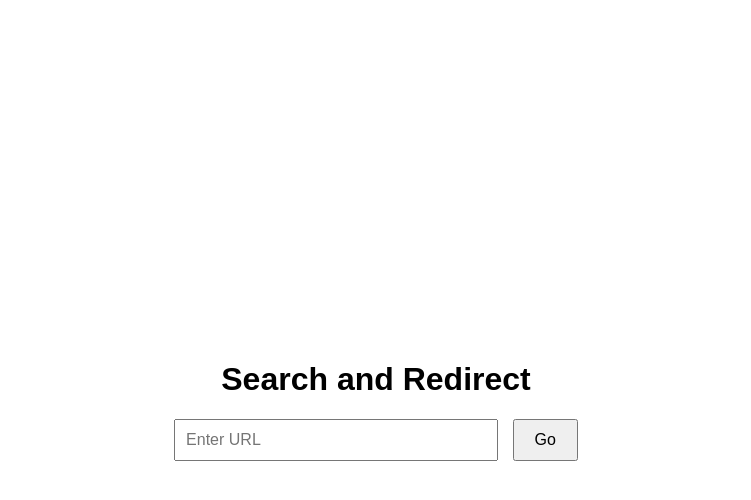
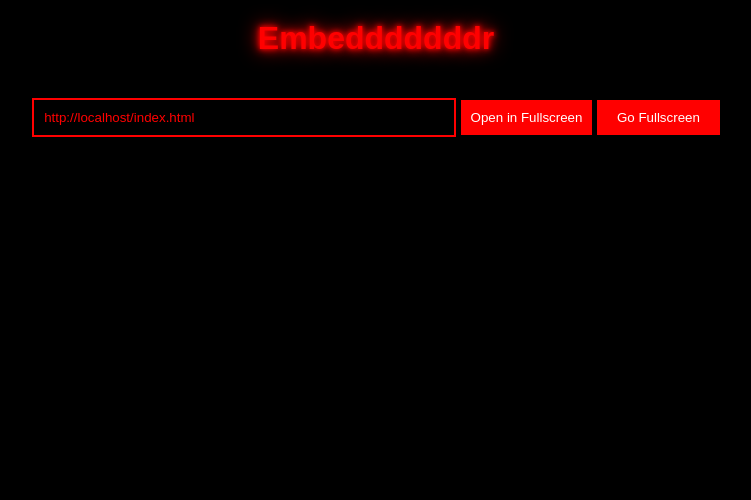
Before and after one commit to edfgwegeggRT/gfd, a plain HTML site: page index.html in a window 1280 px wide. Shown: the whole page, without its empty margins (264-1015 px from the left). Drawn offline with Linux system fonts and the light colour scheme.

Commit message:
Update index.html

```diff
--- a/index.html
+++ b/index.html
@@ -3,51 +3,107 @@
 <head>
     <meta charset="UTF-8">
     <meta name="viewport" content="width=device-width, initial-scale=1.0">
-    <title>Search Redirect</title>
     <style>
         body {
+            background-color: black;
+            color: red;
+            text-align: center;
             font-family: Arial, sans-serif;
-            display: flex;
-            justify-content: center;
-            align-items: center;
-            height: 100vh;
-            margin: 0;
         }
-        .search-container {
-            text-align: center;
+        .neon-text {
+            text-shadow: 0 0 5px #ff0000, 0 0 10px #ff0000, 0 0 20px #ff0000;
+            font-size: 2em;
+            margin-top: 20px;
         }
-        input[type="text"] {
+        input {
             padding: 10px;
-            width: 300px;
-            font-size: 16px;
+            border: 2px solid red;
+            background: black;
+            color: red;
+            width: 80%;
+            max-width: 400px;
+            margin-top: 20px;
+        }
+        .option-container {
+            margin-top: 20px;
         }
         button {
+            padding: 10px;
+            margin-top: 20px;
+            background: red;
+            color: white;
+            border: none;
+            cursor: pointer;
+        }
+        .fullscreen-btn {
             padding: 10px 20px;
-            font-size: 16px;
+            margin-top: 20px;
+            background-color: red;
+            color: white;
+            border: none;
             cursor: pointer;
-            margin-left: 10px;
         }
     </style>
 </head>
 <body>
+    <h1 class="neon-text">Embedddddddr</h1>
+    <input type="text" id="urlInput" placeholder="Enter a URL" onkeydown="checkEnter(event)">
+        </select>
+    </div>
 
-<div class="search-container">
-    <h1>Search and Redirect</h1>
-    <input type="text" id="searchInput" placeholder="Enter URL">
-    <button onclick="redirectToPage()">Go</button>
-</div>
+    <button onclick="openInNewTab()">Open in Fullscreen</button>
+    <button class="fullscreen-btn" onclick="goFullscreen()">Go Fullscreen</button>
 
-<script>
-    function redirectToPage() {
-        const userInput = document.getElementById('searchInput').value;
-        if (userInput) {
-            const encodedUrl = encodeURIComponent(userInput);
-            window.location.href = '/gfd/active/embed.html?url=' + encodedUrl;
-        } else {
-            alert('Please enter a URL');
+    <script>
+        let embedUrl = "";
+
+        function checkEnter(event) {
+            if (event.key === "Enter") {
+                generateEmbedUrl();
+                openInNewTab();
+            }
         }
-    }
-</script>
 
+        function generateEmbedUrl() {
+            const url = document.getElementById("urlInput").value || window.location.href;
+            const embedType = document.getElementById("embedType").value;
+            if (url) {
+                embedUrl = `${window.location.origin}?url=${encodeURIComponent(url)}`;
+            }
+        }
+
+        function openInNewTab() {
+            if (embedUrl) {
+                const newTab = window.open("", "_blank");
+                newTab.document.write(`
+                    <html>
+                    <head><title>Fullscreen Embed</title></head>
+                    <body style="margin:0; overflow:hidden;">
+                        <iframe src="${embedUrl}" width="100%" height="100%" style="border:none;"></iframe>
+                    </body>
+                    </html>
+                `);
+                newTab.document.close();
+            } else {
+                alert("Please enter a valid URL.");
+            }
+        }
+
+        window.onload = function() {
+            document.getElementById("urlInput").value = window.location.href;
+        };
+
+        function goFullscreen() {
+            if (document.documentElement.requestFullscreen) {
+                document.documentElement.requestFullscreen();
+            } else if (document.documentElement.mozRequestFullScreen) {
+                document.documentElement.mozRequestFullScreen();
+            } else if (document.documentElement.webkitRequestFullscreen) {
+                document.documentElement.webkitRequestFullscreen();
+            } else if (document.documentElement.msRequestFullscreen) {
+                document.documentElement.msRequestFullscreen();
+            }
+        }
+    </script>
 </body>
 </html>
```
